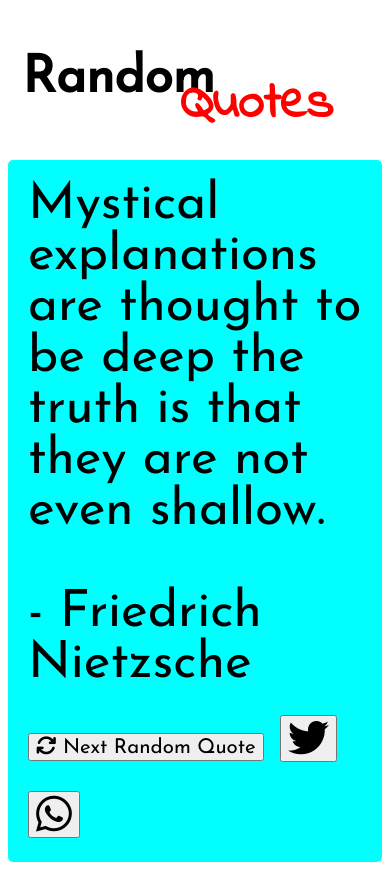
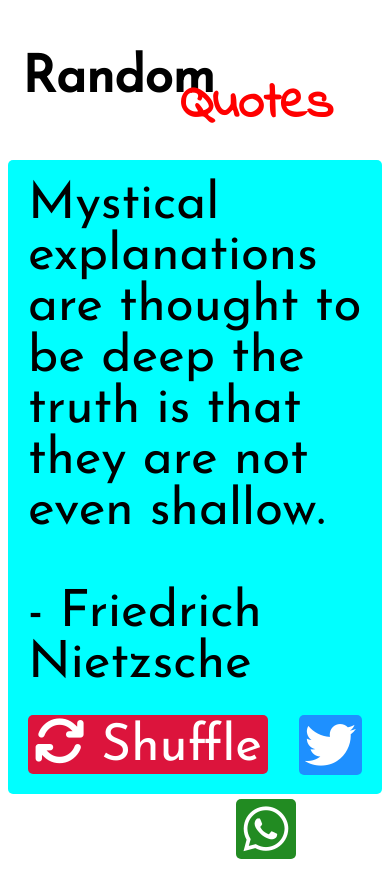
Before and after one commit to mayankshekhar03/random-pro-quotes, a plain HTML site: page index.html in a window 390 px wide. After the commit the page ends 859 px from the top, so only its background shows below. Drawn offline with nearby package versions, Linux system fonts and the light colour scheme.

Commit message:
testing buttons

```diff
--- a/index.html
+++ b/index.html
@@ -15,7 +15,7 @@
             <span id = 'author'></span>
         </div>
         <br>
-        <button id = 'change'><i class ='fa fa-refresh'></i> Next Random Quote</button>
+        <button id = 'change'><i class ='fa fa-refresh'></i> Shuffle</button>
         <button id = 'tweet' class = 'fa fa-twitter'></button>
         <button id = 'wa' class = 'fa fa-whatsapp'></button>
     </div><br>
--- a/screets/index.css
+++ b/screets/index.css
@@ -97,13 +97,37 @@ button:hover {
     body {
         margin: 2 auto;
     }
+
     button {
-        font-size: .4em;
+    height: auto;
+    margin-top: 25px;
+    color: white;
+    background-color: crimson;
+    border-radius: 5px;
+    font-size: 1em;
+    border: none;
     }
 
-    #tweet, #wa {
-        font-size: .8em;
-        height: auto;
-        margin-top: 25px;
+    button:hover {
+        background-color: red;
+    }
+
+    #tweet {
+        height: 60px;
+        float: right;
+        background-color: dodgerblue;
+        margin-left: 3px;
+    }
+    #wa {
+        width: 60px;
+        height: 60px;
+        float: right;
+        background-color: forestgreen;
+    }
+
+    #tweet:hover, #wa:hover {
+        color: white;
+        opacity: 0.9;
+        border: none;
     }
 }
```
